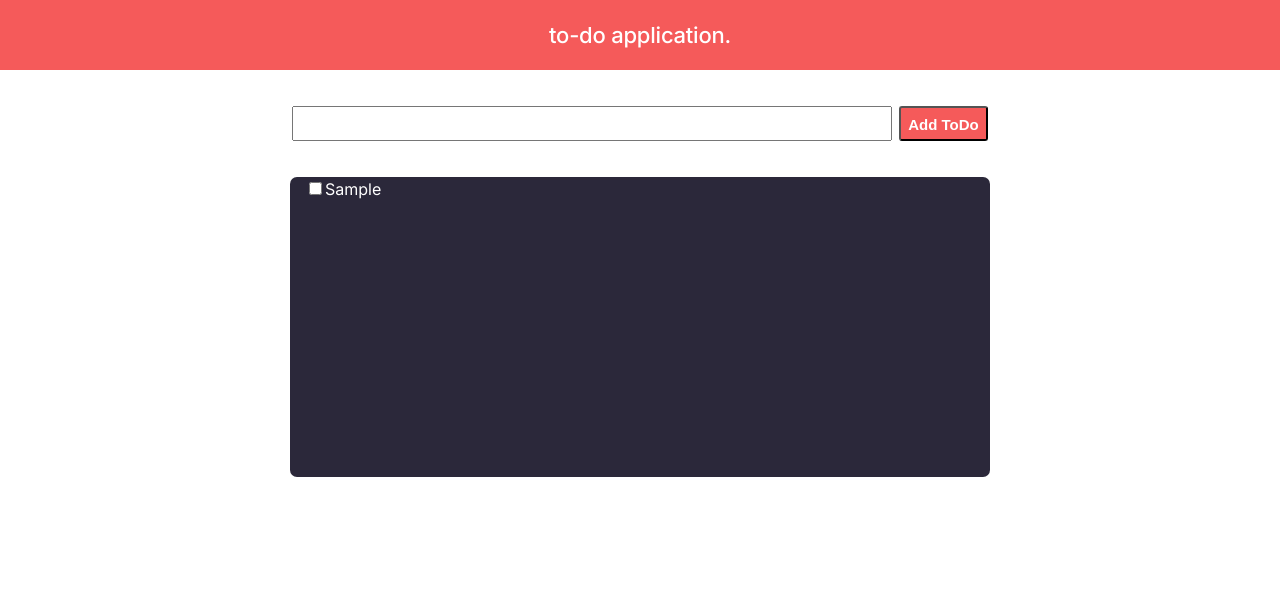
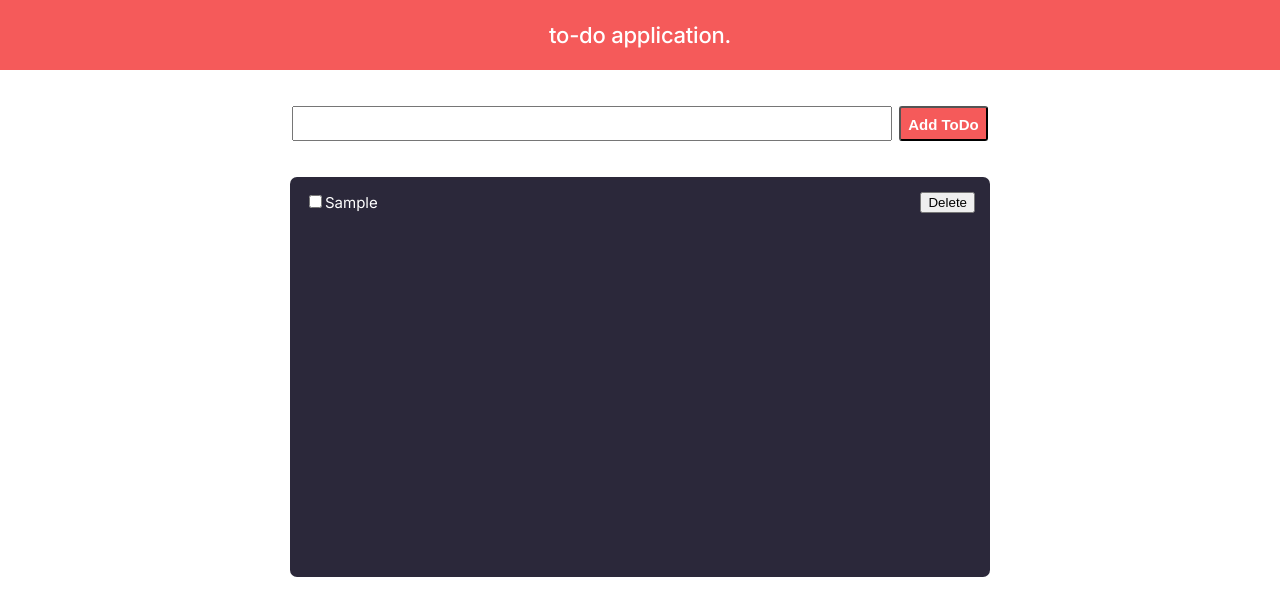
Before and after one commit to Bimesh13/to-do, a React (Create React App) app: page / in a window 1280 px wide. Both pictures are taken after typing "Sample" into the empty fields and a click on the button "Add ToDo". Shown: the top 616 px of the page. Built offline with nearby package versions, Linux system fonts and the light colour scheme.

Commit message:
Completed task and Delete todo button added.

```diff
--- a/src/components/ToDo.js
+++ b/src/components/ToDo.js
@@ -20,14 +20,34 @@ export default function ToDo() {
     setToDoItem(event.target.value);
   }
 
-  function completedToDo() {}
+  function completedToDo(id) {
+    const item = toDoArray.map((todoitem) => {
+      if (todoitem.id === id) {
+        return { ...todoitem, checked: !todoitem.checked, text: todoitem.text };
+      }
+      return todoitem;
+    });
+    setToDoArray(item);
+  }
+
+  function deleteToDo(id) {
+    const item = toDoArray.filter((todoitem) => todoitem.id !== id);
+    setToDoArray(item);
+  }
 
   const arrayElements = toDoArray.map((thing) => (
-    <label>
-      <input type="checkbox" checked={thing.checked} onChange={completedToDo} />
-      {thing.text}
+    <div key={thing.id} className="toDo--item">
+      <input
+        type="checkbox"
+        checked={thing.checked}
+        onChange={() => completedToDo(thing.id)}
+      />
+      {thing.checked ? <del>{thing.text}</del> : thing.text}
+      <button onClick={() => deleteToDo(thing.id)} className="delete--button">
+        Delete
+      </button>
       <br />
-    </label>
+    </div>
   ));
 
   return (
--- a/src/index.css
+++ b/src/index.css
@@ -56,7 +56,7 @@ form {
 
 .toDo--list {
   width: 700px;
-  height: 300px;
+  height: 400px;
   background-color: #2b283a;
   margin: auto;
   border-radius: 7px;
@@ -64,3 +64,12 @@ form {
   padding: 2px 15px;
   color: white;
 }
+
+.toDo--item {
+  margin-top: 13px;
+  font-size: 15px;
+}
+
+.delete--button {
+  float: right;
+}
```
